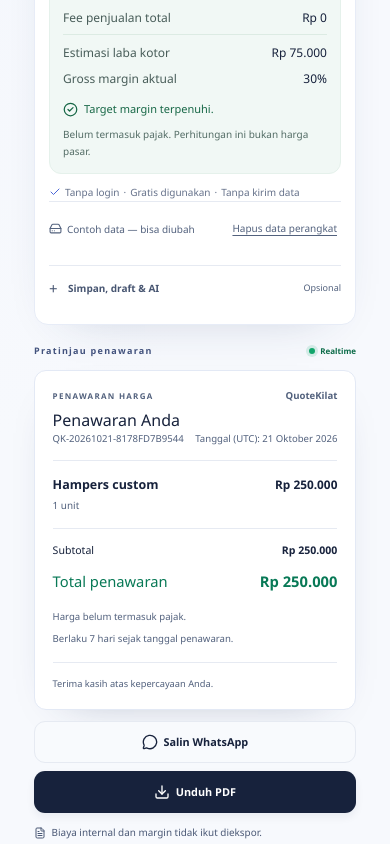
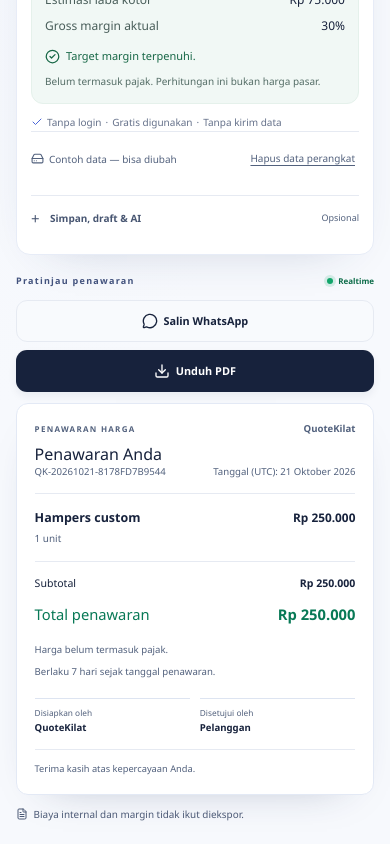
Before and after one commit to faishaltsq/quotekilat, a React (Vite) app: page / in a window 390 px wide. Shown: the part 1213-2057 px from the top of the page. Built offline with nearby package versions, Linux system fonts and the light colour scheme; no server answers.

Commit message:
fix(ui): close the invoice with a signature block and keep exports above the fold

```diff
--- a/src/components/landing/landing.css
+++ b/src/components/landing/landing.css
@@ -40,6 +40,8 @@
   display: grid;
   gap: 1.1rem;
   align-content: start;
+  position: sticky;
+  top: 1.5rem;
   padding-top: 0.4rem;
   color: var(--ink, #17223c);
 }
@@ -345,7 +347,7 @@
 
 @media (max-width: 1180px) {
   .hero-shell { grid-template-columns: 1fr; gap: 1.25rem; width: calc(100% - 40px); }
-  .qk-hero-copy { gap: 0.85rem; }
+  .qk-hero-copy { gap: 0.85rem; position: static; }
   .qk-hero-values { grid-template-columns: repeat(2, minmax(0, 1fr)); gap: 0.6rem 1.5rem; }
 }
 
--- a/src/components/quote-builder/LiveInvoicePreview.tsx
+++ b/src/components/quote-builder/LiveInvoicePreview.tsx
@@ -21,6 +21,15 @@ export function LiveInvoicePreview({ quote, busy, onCopy, onPdf }: Props) {
           <span className="live-dot" aria-hidden="true" />
           Realtime
         </span>
+      </div>
+
+      <div className="live-actions">
+        <button type="button" className="button button-secondary" disabled={!quote} onClick={onCopy}>
+          <MessageCircle size={16} aria-hidden="true" /> Salin WhatsApp
+        </button>
+        <button type="button" className="button button-primary" disabled={!quote || busy} onClick={onPdf}>
+          <Download size={16} aria-hidden="true" /> {busy ? 'Membuat PDF…' : 'Unduh PDF'}
+        </button>
       </div>
 
       <div className="live-paper">
@@ -74,20 +83,21 @@ export function LiveInvoicePreview({ quote, busy, onCopy, onPdf }: Props) {
               </p>
               {quote.details.notes && <p className="preserve-lines">{quote.details.notes}</p>}
             </div>
+            <div className="quote-signature">
+              <div>
+                <span>Disiapkan oleh</span>
+                <strong>{quote.details.businessName || 'QuoteKilat'}</strong>
+              </div>
+              <div>
+                <span>Disetujui oleh</span>
+                <strong>{quote.details.customerName || 'Pelanggan'}</strong>
+              </div>
+            </div>
             <p className="quote-paper-footer">Terima kasih atas kepercayaan Anda.</p>
           </div>
         ) : (
           <p className="live-empty">Isi nama item dan biaya untuk melihat penawaran di sini.</p>
         )}
-      </div>
-
-      <div className="live-actions">
-        <button type="button" className="button button-secondary" disabled={!quote} onClick={onCopy}>
-          <MessageCircle size={16} aria-hidden="true" /> Salin WhatsApp
-        </button>
-        <button type="button" className="button button-primary" disabled={!quote || busy} onClick={onPdf}>
-          <Download size={16} aria-hidden="true" /> {busy ? 'Membuat PDF…' : 'Unduh PDF'}
-        </button>
       </div>
 
       <p className="live-note">
--- a/src/components/quote-builder/quote-builder.css
+++ b/src/components/quote-builder/quote-builder.css
@@ -2,7 +2,7 @@
 .builder-panel { background:var(--surface); border:1px solid #e7ecf7; border-radius:18px; padding:1.15rem; box-shadow:0 18px 50px -34px #2638674d; min-width:0; }
 .builder-body { display:grid; grid-template-columns:minmax(0,1fr) 14.5rem; gap:1.1rem; align-items:start; }
 .builder-inputs { min-width:0; }
-.builder-result { display:grid; gap:.6rem; align-content:start; min-width:0; position:sticky; top:1rem; }
+.builder-result { display:grid; gap:.6rem; align-content:start; min-width:0; }
 .builder-topline { display:flex; justify-content:space-between; align-items:flex-start; gap:10px; margin-bottom:20px; }
 .builder-topline h2 { font-size:16px; letter-spacing:-.5px; font-weight:700; margin:3px 0 0; line-height:1.5; }
 .local-badge { display:inline-flex; align-items:center; white-space:nowrap; gap:4px; font-size:9px; font-weight:600; color:var(--muted); background:#f6f8fc; border:1px solid #eef0f5; padding:6px 7px; border-radius:99px; }
@@ -76,12 +76,12 @@
 .manual-dialog { position:fixed; top:50%; left:50%; transform:translate(-50%,-50%); z-index:31; background:#f8fafd; border:1px solid var(--line); border-radius:19px; width:min(680px,calc(100% - 32px)); max-height:calc(100dvh - 32px); overflow-y:auto; padding:26px; box-shadow:0 20px 80px #17223c2e; }
 .dialog-close { position:absolute; right:14px; top:12px; border-color:transparent; }
 /* ── Live invoice column ─────────────────────────────────────────────── */
-.live-invoice { display:grid; gap:.7rem; min-width:0; position:sticky; top:1rem; }
+.live-invoice { display:flex; flex-direction:column; gap:.7rem; min-width:0; position:sticky; top:1rem; }
 .live-invoice-head { display:flex; align-items:center; justify-content:space-between; gap:.5rem; }
 .live-invoice-head .eyebrow { font-size:9px; letter-spacing:.14em; color:#42527d; }
 .live-flag { display:inline-flex; align-items:center; gap:5px; font-size:8px; font-weight:650; color:#0b6b48; }
 .live-dot { width:6px; height:6px; border-radius:50%; background:#12a56b; box-shadow:0 0 0 3px #12a56b26; }
-.live-paper { background:#fff; border:1px solid #e3e9f5; border-radius:12px; padding:1.1rem; box-shadow:0 16px 44px -32px #1d2c5266; min-height:20rem; }
+.live-paper { background:#fff; border:1px solid #e3e9f5; border-radius:12px; padding:1.1rem; box-shadow:0 16px 44px -32px #1d2c5266; }
 .live-empty { margin:0; color:var(--muted); font-size:.74rem; line-height:1.8; }
 .live-actions { display:grid; grid-template-columns:1fr 1fr; gap:.5rem; }
 .live-actions .button { min-height:42px; padding-inline:.5rem; font-size:.68rem; gap:.35rem; }
@@ -119,21 +119,25 @@
 .live-paper .quote-totals > div { font-size:.66rem; padding:.18rem 0; }
 .live-paper .quote-grand-total { font-size:.92rem !important; }
 .live-paper .quote-terms { margin-top:.9rem; font-size:.6rem; line-height:1.75; }
-.live-paper .quote-paper-footer { margin-top:.9rem; padding-top:.9rem; font-size:.58rem; }
+.live-paper .quote-signature { display:grid; grid-template-columns:1fr 1fr; gap:.6rem; margin-top:1.1rem; }
+.live-paper .quote-signature > div { border-top:1px solid #dde4f1; padding-top:.4rem; }
+.live-paper .quote-signature span { display:block; color:var(--muted); font-size:.52rem; line-height:1.6; }
+.live-paper .quote-signature strong { display:block; margin-top:.15rem; font-size:.6rem; font-weight:600; line-height:1.5; overflow-wrap:anywhere; }
+.live-paper .quote-paper-footer { margin-top:.8rem; padding-top:.8rem; font-size:.58rem; }
 .manual-dialog { width:min(580px,calc(100% - 32px)); }
 .manual-dialog h2 { font-size:20px; padding-right:30px; }
 .manual-dialog p { font-size:12px; color:var(--muted); line-height:1.8; }
 .manual-dialog textarea { width:100%; border:1px solid var(--line); border-radius:8px; padding:14px; margin:10px 0 16px; resize:vertical; font-size:12px; line-height:1.7; background:white; color:var(--ink); }
-@media(max-width:1100px) { .quote-builder { padding:20px; } .builder-topline h2 { font-size:15px; } .builder-topline { flex-wrap:wrap; gap:8px; } }
-@media(max-width:540px) { .quote-builder { padding:18px; border-radius:16px; } .local-badge { font-size:8px; } .builder-topline { margin-bottom:15px; } .builder-topline h2 { font-size:15px; } .quote-tabs button { min-height:44px; font-size:11px; } .field-grid { gap:10px; } .form-field label { font-size:12px; } .input-wrap input,.form-field select,.form-field textarea,.margin-value input { font-size:16px; min-height:44px; } .field-hint,.field-error { font-size:10px; } .margin-guard { font-size:11px; } .tax-note,.draft-controls>span,.draft-controls .text-button,.builder-reassurance { font-size:10px; } .storage-privacy,.storage-privacy p { font-size:11px; } .storage-privacy summary { min-height:44px; } .inline-ai { font-size:11px; } .soon-label { font-size:9px; } .selling-price { font-size:30px; } .result-heading { flex-wrap:wrap; } .quote-line-item { gap:10px; } .quote-line-item>strong { max-width:45%; } }
+@media(max-width:1100px) { .builder-panel { padding:20px; } .builder-topline h2 { font-size:15px; } .builder-topline { flex-wrap:wrap; gap:8px; } }
+@media(max-width:540px) { .builder-panel { padding:18px; border-radius:16px; } .local-badge { font-size:8px; } .builder-topline { margin-bottom:15px; } .builder-topline h2 { font-size:15px; } .quote-tabs button { min-height:44px; font-size:11px; } .field-grid { gap:10px; } .form-field label { font-size:12px; } .input-wrap input,.form-field select,.form-field textarea,.margin-value input { font-size:16px; min-height:44px; } .field-hint,.field-error { font-size:10px; } .margin-guard { font-size:11px; } .tax-note,.draft-controls>span,.draft-controls .text-button,.builder-reassurance { font-size:10px; } .storage-privacy,.storage-privacy p { font-size:11px; } .storage-privacy summary { min-height:44px; } .inline-ai { font-size:11px; } .soon-label { font-size:9px; } .selling-price { font-size:30px; } .result-heading { flex-wrap:wrap; } .quote-line-item { gap:10px; } .quote-line-item>strong { max-width:45%; } }
 @media (max-width:1360px) {
   .quote-builder { grid-template-columns:minmax(0,1fr) 19.5rem; }
   .builder-body { grid-template-columns:minmax(0,1fr) 13rem; }
 }
 @media (max-width:1180px) {
-  .quote-builder { grid-template-columns:minmax(0,1fr); }
+  .quote-builder { grid-template-columns:minmax(0,1fr); align-items:start; }
   .builder-result { position:static; grid-template-columns:minmax(0,1fr); }
-  .live-invoice { position:static; }
+  .live-invoice { min-height:0; }
 }
 @media (max-width:900px) {
   .builder-body { grid-template-columns:minmax(0,1fr); }
```
Also changed, not shown: 2 other files (tests, documents, lock files or other folders).
